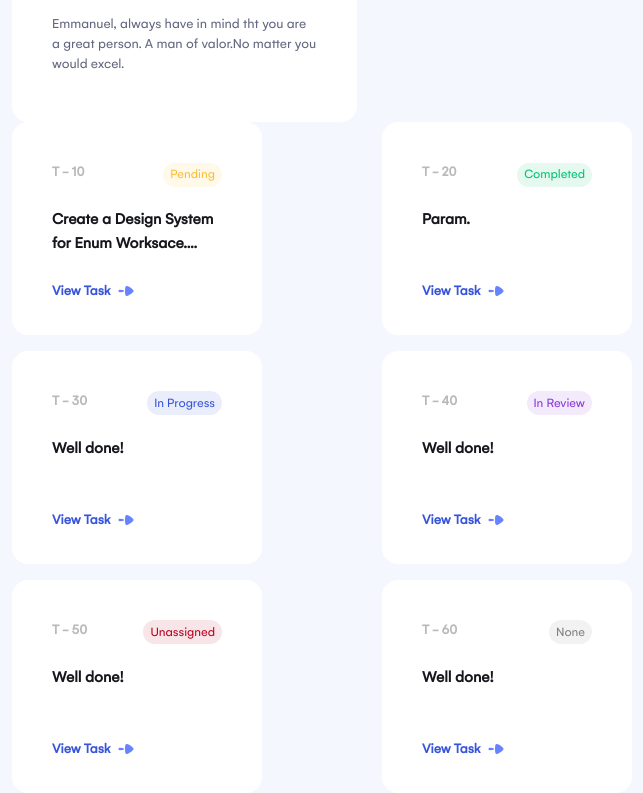
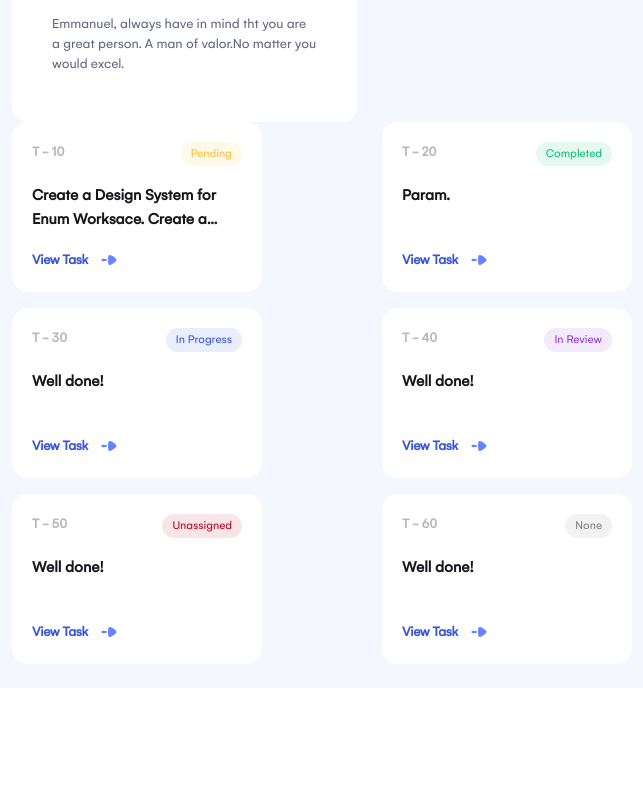
Before and after one commit to SkillBrainFrontend/Semicolon-Task-Manager-Andromeda, a React (Create React App) app: page /test in a window 1280 px wide. Shown: the part 3891-4684 px from the top of the page, without its empty margins (316-959 px from the left). After the commit the page ends 4579 px from the top, so only its background shows below. Built offline with nearby package versions, Linux system fonts and the light colour scheme.

Commit message:
Fixed styles

```diff
--- a/src/components/shared/chip/Chip.jsx
+++ b/src/components/shared/chip/Chip.jsx
@@ -25,6 +25,11 @@ const StyledChip = styled(Chip, {
 			color: customColor,
 			border: "none",
 		},
+		"& .MuiChip-labelSmall": {
+			fontSize: 12,
+			paddingLeft: 10,
+			paddingRight: 10,
+		},
 	};
 });
 
--- a/src/components/task-card/TaskCard.jsx
+++ b/src/components/task-card/TaskCard.jsx
@@ -2,15 +2,15 @@ import React from "react";
 import PropTypes from "prop-types";
 
 import {
-	Box,
 	CardActions,
 	CardContent,
+	Stack,
 	Tooltip,
 	Typography,
 } from "@mui/material";
 
 import VectorCard from "../../assets/icons/VectorCard";
-import { Card, Chip } from "../shared";
+import { Button, Card, Chip } from "../shared";
 
 function TaskCard({ id, name, status }) {
 	const getBadgeStyle = () => {
@@ -31,11 +31,16 @@ function TaskCard({ id, name, status }) {
 	};
 
 	return (
-		<Card sx={{ minHeight: 170, width: 250 }}>
-			<CardContent>
-				<CardActions
-					sx={{ justifyContent: "space-between", padding: "0 0 10px 0" }}
+		<Card
+			sx={{
+				height: 170,
+				width: 250,
+				padding: "20px !important",
+				display: "flex",
+				flexDirection: "column",
+			}}
 		>
+			<Stack direction="row" sx={{ justifyContent: "space-between" }}>
 				<Typography
 					color="text.grey"
 					component="div"
@@ -53,45 +58,51 @@ function TaskCard({ id, name, status }) {
 					size="small"
 					variant="outlined"
 				/>
-				</CardActions>
-
+			</Stack>
+			<CardContent sx={{ px: 0, flexGrow: 1 }}>
 				<Tooltip
+					disableInteractive
+					enterDelay={1000}
 					placement="bottom"
-					title="https://mui.com/material-ui/react-tooltip/#main-content"
+					title={name}
 				>
 					<Typography
-						component="div"
+						variant="title"
 						sx={{
 							overflow: "hidden",
 							display: "-WebkitBoxOriented",
 							WebkitLineClamp: 2,
 							WebkitBoxOrient: "vertical",
 							fontWeight: "600",
-							color: "text.primary",
-							fontSize: "16px",
-							variant: "h6",
-							padding: "10px 0 0 0",
-							minHeight: "58px",
 						}}
 					>
 						{name}
 					</Typography>
 				</Tooltip>
 			</CardContent>
-			<CardActions sx={{ justifyContent: "flex-start" }}>
-				<Typography
-					color="primary.main"
-					fontSize={14}
-					fontWeight={600}
-					padding="0 0 0 8px"
-					title={name}
-					variant="body2"
+			<CardActions sx={{ justifyContent: "flex-start", padding: 0 }}>
+				<Button
+					autoCapitalize={false}
+					endIcon={<VectorCard />}
+					size="small"
+					variant="text"
+					sx={{
+						gap: "5px",
+						marginLeft: "-3px",
+						fontWeight: "600 !important",
+						letterSpacing: "-0.02em",
+						borderRadius: "5px !important",
+						padding: "3px  !important",
+						textTransform: "none",
+						"&:hover": {
+							background: "transparent",
+
+							opacity: 0.7,
+						},
+					}}
 				>
 					View Task
-				</Typography>
-				<Typography>
-					<VectorCard />
-				</Typography>
+				</Button>
 			</CardActions>
 		</Card>
 	);
```
Lines whose indentation alone changed are shown as unchanged.
